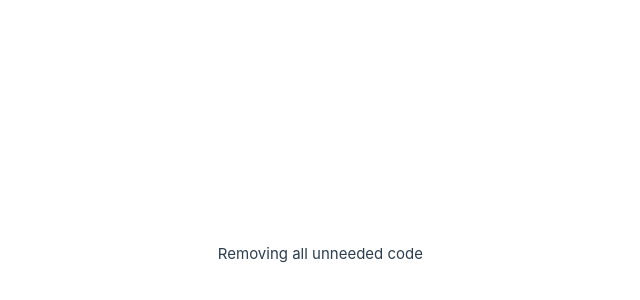
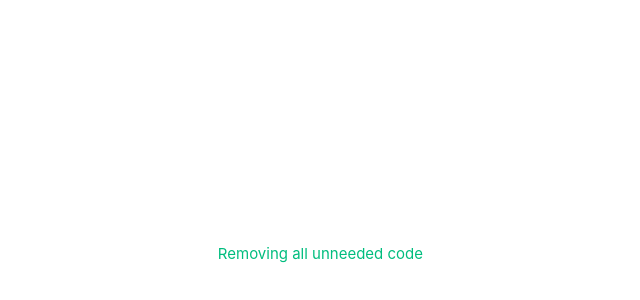
Before and after one commit to JoeyHopkins/MySite, a Vue app in the folder frontend/: page / in a window 1280 px wide. Shown: the part 146-446 px from the top of the page, without its empty margins (217-857 px from the left). Built offline with nearby package versions, Linux system fonts and the light colour scheme.

Commit message:
Setup app wide layout and used temp code to make sure it works

```diff
--- a/frontend/src/App.vue
+++ b/frontend/src/App.vue
@@ -1,8 +1,17 @@
 <template>
-  <div class="wrapper">
-    Removing all unneeded code
-  </div>
+  <component v-bind:is="layout"></component>
 </template>
-
-<style scoped>
-</style>
+<script>
+import LayoutDefault from "@/layouts/Default.vue";
+export default {
+  data() {
+    return {};
+  },
+  computed: {
+    layout() {
+      return LayoutDefault;
+    },
+  },
+};
+</script>
+<style scoped></style>
--- /dev/null
+++ b/frontend/src/layouts/Default.vue
@@ -0,0 +1,4 @@
+<template>
+  <div class="green">Removing all unneeded code</div>
+</template>
+<style scoped></style>
```
